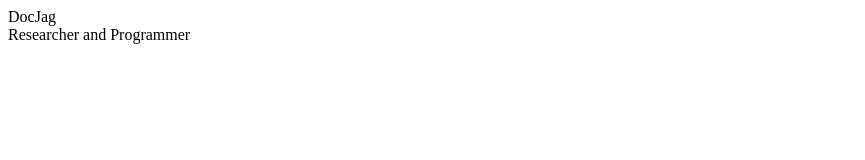
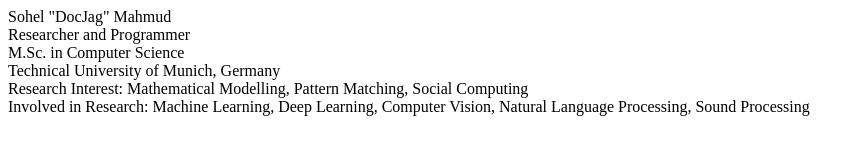
Before and after one commit to docjag/docjag.github.io, a plain HTML site: page index.html in a window 1280 px wide. Shown: the whole page, without its empty margins (0-865 px from the left). Drawn offline with Linux system fonts and the light colour scheme.

Commit message:
Update index.html

```diff
--- a/index.html
+++ b/index.html
@@ -4,8 +4,13 @@
   </head>
   <body>
     <div>
-      <div>DocJag</div>
+      <div>Sohel "DocJag" Mahmud</div>
       <div>Researcher and Programmer</div>
+      <div>M.Sc. in Computer Science</div>
+      <div>Technical University of Munich, Germany</div>
+      <div>Research Interest: Mathematical Modelling, Pattern Matching, Social Computing</div>
+      <div>Involved in Research: Machine Learning, Deep Learning, Computer Vision, Natural Language Processing, Sound Processing
+      </div>
     </div>
   </body>
 </html>
```
